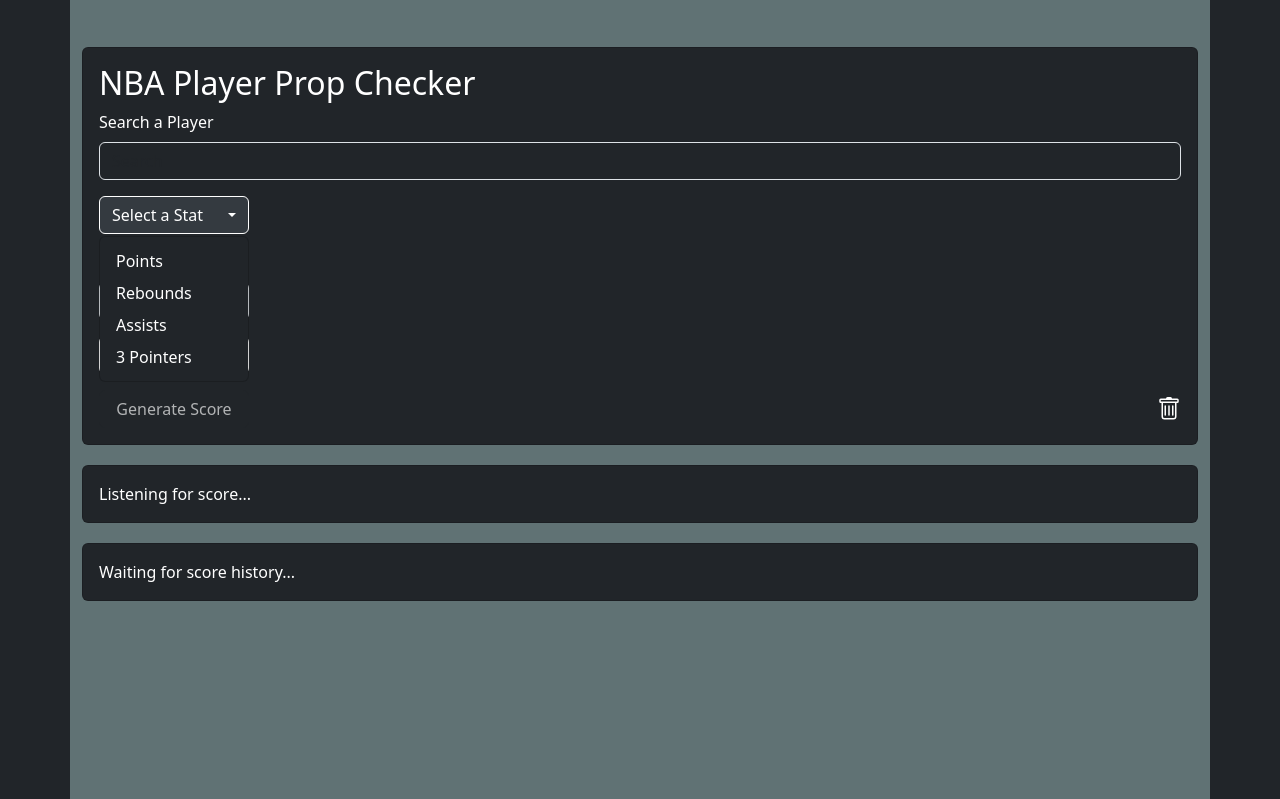
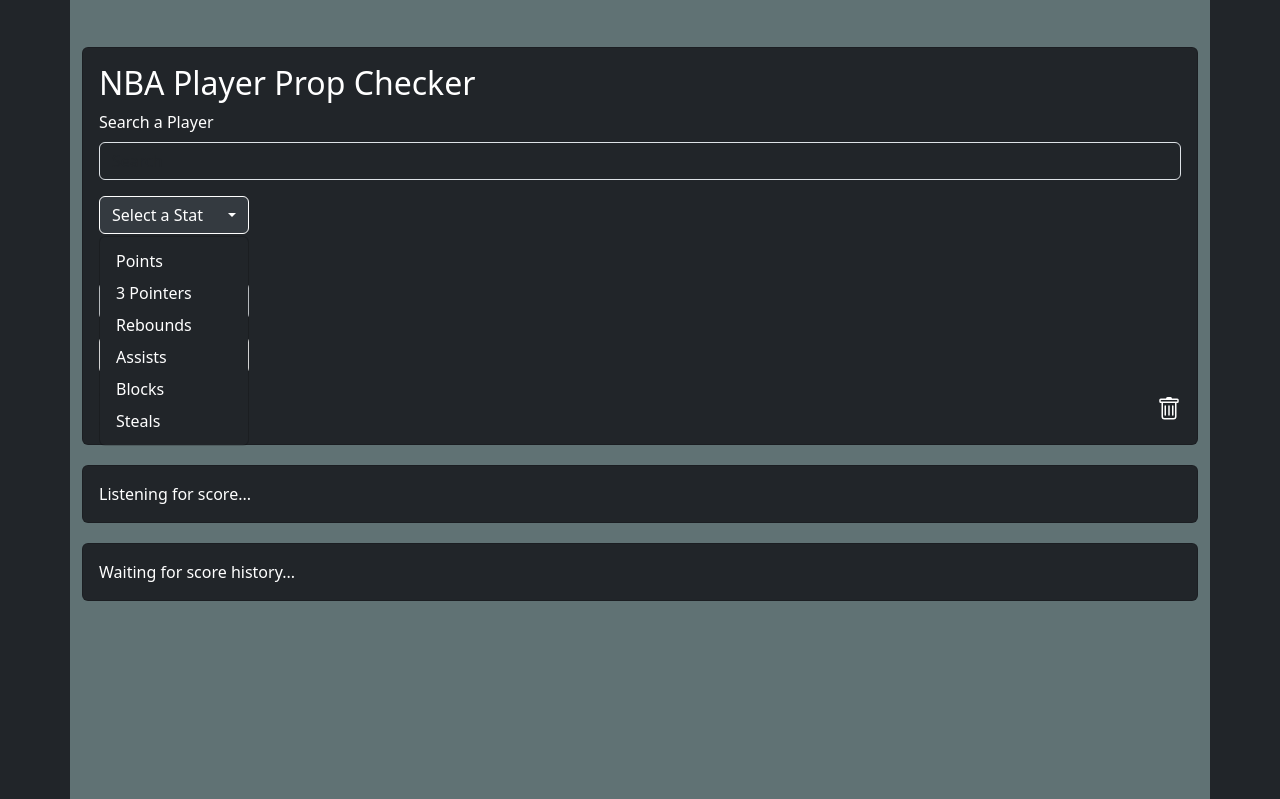
Before and after one commit to rtziegl/nba, a Flask app: page / in a window 1280 px wide, after a click on "Select a Stat". Shown: the part 61-860 px from the top of the page. Run offline with Flask 3, Linux system fonts and the light colour scheme; data that the repository does not hold is empty.

Commit message:
Blocks and Steals added to Props

```diff
--- a/static/js/getQuackScore.js
+++ b/static/js/getQuackScore.js
@@ -311,12 +311,17 @@
     switch (statSelected) {
         case 'Points':
             return 'PTS';
+        case '3 Pointers':
+            return 'FG3M'
         case 'Assists':
             return 'AST';
         case 'Rebounds':
             return 'REB';
-        case '3 Pointers':
-            return 'FG3M'
+        case 'Blocks':
+            return 'BLK';
+        case 'Steals':
+            return 'STL';
+
         default:
             return null; // Return null for unsupported stats
     }
@@ -519,6 +524,7 @@
             statDropdownItems.forEach(item => item.classList.remove('active'));
             overUnderDropdownItems.forEach(item => item.classList.remove('active'));
             submitButton.disabled = true;
+            console.log("RESET BUTTON CLICKED")
         });
 
     });
--- a/templates/index.html
+++ b/templates/index.html
@@ -68,14 +68,19 @@
                                     <ul class="dropdown-menu bg-dark" aria-labelledby="statDropdownButton">
                                         <li><a class="dropdown-item text-white" href="#" data-value="Points">Points</a>
                                         </li>
+                                        <li><a class="dropdown-item text-white" href="#" data-value="3 Pointers">3
+                                                Pointers</a></li>
                                         <li><a class="dropdown-item text-white" href="#"
                                                 data-value="Rebounds">Rebounds</a>
                                         </li>
                                         <li><a class="dropdown-item text-white" href="#"
                                                 data-value="Assists">Assists</a>
                                         </li>
-                                        <li><a class="dropdown-item text-white" href="#" data-value="3 Pointers">3
-                                                Pointers</a></li>
+                                        <li><a class="dropdown-item text-white" href="#" data-value="Blocks">Blocks</a>
+                                        </li>
+                                        <li><a class="dropdown-item text-white" href="#" data-value="Steals">Steals</a>
+                                        </li>
+
                                     </ul>
                                 </div>
                             </div>
```
Also changed, not shown: 3 other files.
